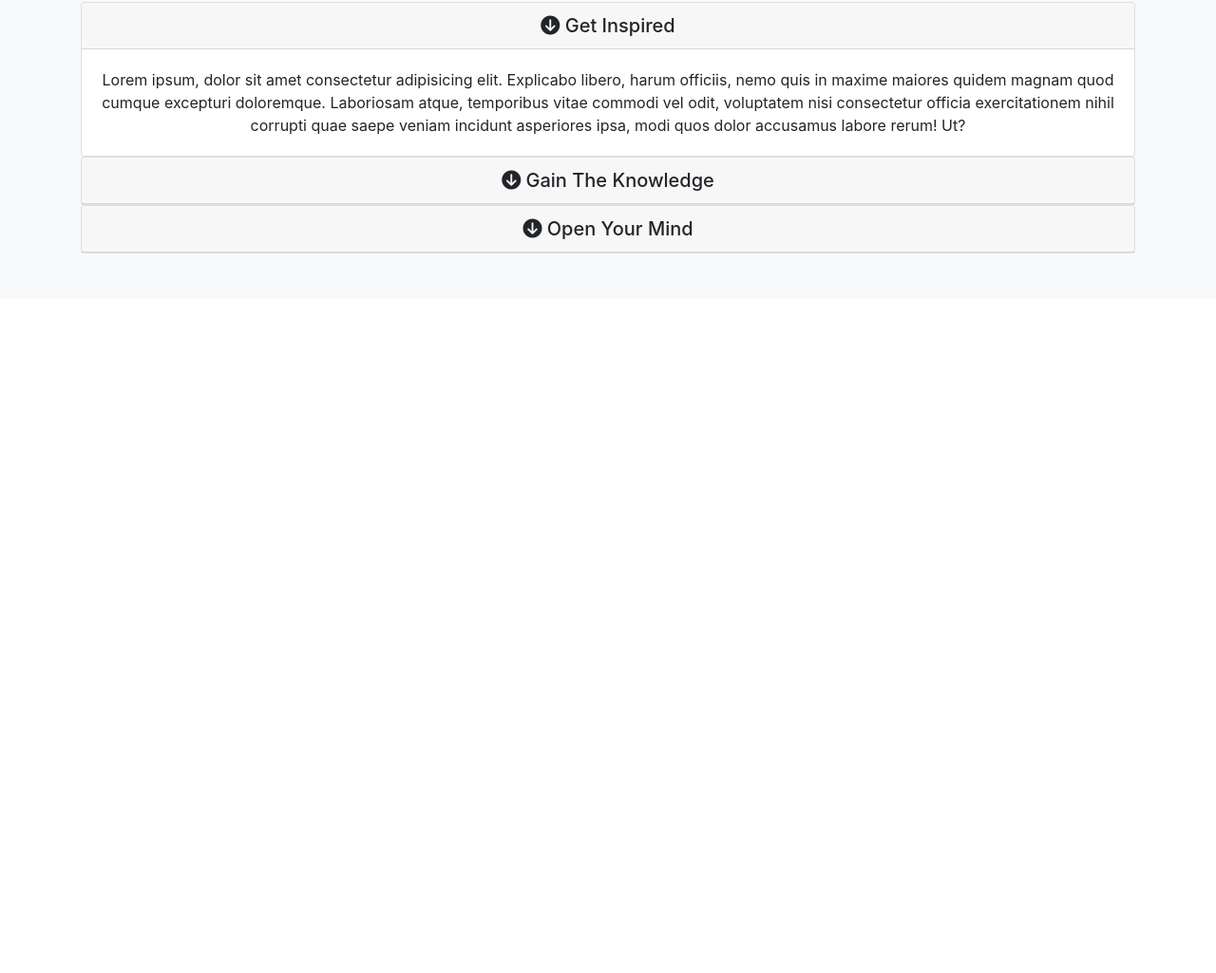
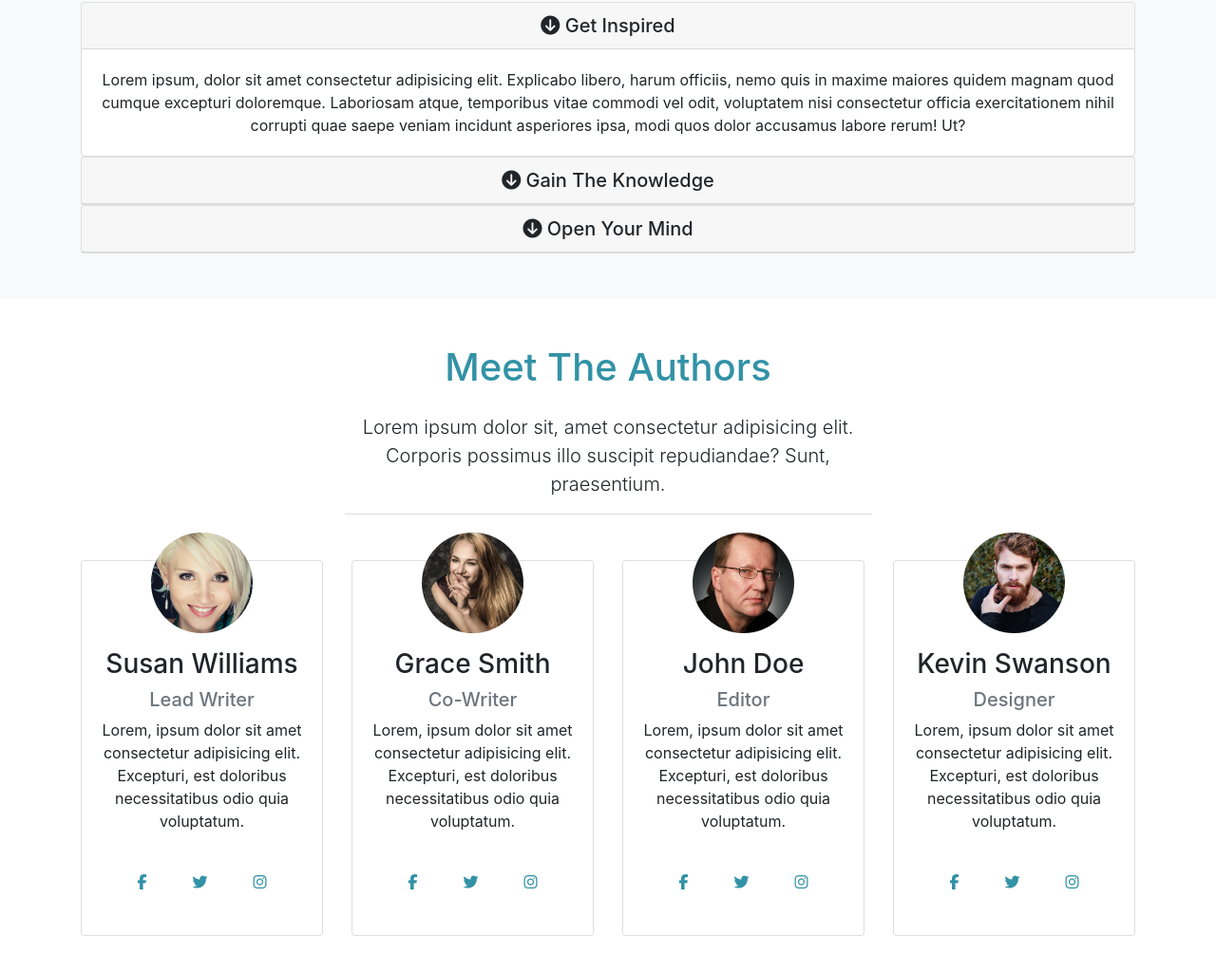
Before and after one commit to rmamchyk/mizuxe, a plain HTML site: page index.html in a window 1280 px wide. Shown: the part 1376-2401 px from the top of the page at 95% size. Before the commit the page ends 1691 px from the top, so only its background shows below. Drawn offline with nearby package versions, Linux system fonts and the light colour scheme.

Commit message:
Implemented Authors section

```diff
--- a/index.html
+++ b/index.html
@@ -179,6 +179,134 @@
     </div>
   </section>
 
+  <!-- AUTHORS -->
+  <section id="authors" class="my-5 text-center">
+    <div class="container">
+      <div class="row">
+        <div class="col">
+          <div class="info-header mb-5">
+            <h1 class="text-primary pb-3">Meet The Authors</h1>
+            <p class="lead">Lorem ipsum dolor sit, amet consectetur adipisicing elit. Corporis possimus illo suscipit repudiandae? Sunt, praesentium.</p>
+          </div>
+        </div>
+      </div>
+
+      <div class="row">
+        <div class="col-lg-3 col-md-6">
+          <div class="card">
+            <div class="card-body">
+              <img src="img/person1.jpg" class="img-fluid rounded-circle w-50 mb-3">
+              <h3>Susan Williams</h3>
+              <h5 class="text-muted">Lead Writer</h5>
+              <p>Lorem, ipsum dolor sit amet consectetur adipisicing elit. Excepturi, est doloribus necessitatibus odio quia voluptatum.</p>
+              <div class="d-flex justify-content-center">
+                <div class="p-4">
+                  <a href="https://facebook.com">
+                    <i class="fab fa-facebook-f"></i>
+                  </a>
+                </div>
+                <div class="p-4">
+                  <a href="https://twitter.com">
+                    <i class="fab fa-twitter"></i>
+                  </a>
+                </div>
+                <div class="p-4">
+                  <a href="https://instagram.com">
+                    <i class="fab fa-instagram"></i>
+                  </a>
+                </div>
+              </div>
+            </div>
+          </div>
+        </div>
+
+        <div class="col-lg-3 col-md-6">
+          <div class="card">
+            <div class="card-body">
+              <img src="img/person2.jpg" class="img-fluid rounded-circle w-50 mb-3">
+              <h3>Grace Smith</h3>
+              <h5 class="text-muted">Co-Writer</h5>
+              <p>Lorem, ipsum dolor sit amet consectetur adipisicing elit. Excepturi, est doloribus necessitatibus odio quia voluptatum.</p>
+              <div class="d-flex justify-content-center">
+                <div class="p-4">
+                  <a href="https://facebook.com">
+                    <i class="fab fa-facebook-f"></i>
+                  </a>
+                </div>
+                <div class="p-4">
+                  <a href="https://twitter.com">
+                    <i class="fab fa-twitter"></i>
+                  </a>
+                </div>
+                <div class="p-4">
+                  <a href="https://instagram.com">
+                    <i class="fab fa-instagram"></i>
+                  </a>
+                </div>
+              </div>
+            </div>
+          </div>
+        </div>
+
+        <div class="col-lg-3 col-md-6">
+          <div class="card">
+            <div class="card-body">
+              <img src="img/person3.jpg" class="img-fluid rounded-circle w-50 mb-3">
+              <h3>John Doe</h3>
+              <h5 class="text-muted">Editor</h5>
+              <p>Lorem, ipsum dolor sit amet consectetur adipisicing elit. Excepturi, est doloribus necessitatibus odio quia voluptatum.</p>
+              <div class="d-flex justify-content-center">
+                <div class="p-4">
+                  <a href="https://facebook.com">
+                    <i class="fab fa-facebook-f"></i>
+                  </a>
+                </div>
+                <div class="p-4">
+                  <a href="https://twitter.com">
+                    <i class="fab fa-twitter"></i>
+                  </a>
+                </div>
+                <div class="p-4">
+                  <a href="https://instagram.com">
+                    <i class="fab fa-instagram"></i>
+                  </a>
+                </div>
+              </div>
+            </div>
+          </div>
+        </div>
+
+        <div class="col-lg-3 col-md-6">
+          <div class="card">
+            <div class="card-body">
+              <img src="img/person4.jpg" class="img-fluid rounded-circle w-50 mb-3">
+              <h3>Kevin Swanson</h3>
+              <h5 class="text-muted">Designer</h5>
+              <p>Lorem, ipsum dolor sit amet consectetur adipisicing elit. Excepturi, est doloribus necessitatibus odio quia voluptatum.</p>
+              <div class="d-flex justify-content-center">
+                <div class="p-4">
+                  <a href="https://facebook.com">
+                    <i class="fab fa-facebook-f"></i>
+                  </a>
+                </div>
+                <div class="p-4">
+                  <a href="https://twitter.com">
+                    <i class="fab fa-twitter"></i>
+                  </a>
+                </div>
+                <div class="p-4">
+                  <a href="https://instagram.com">
+                    <i class="fab fa-instagram"></i>
+                  </a>
+                </div>
+              </div>
+            </div>
+          </div>
+        </div>
+      </div>
+    </div>
+  </section>
+
   <script src="http://code.jquery.com/jquery-3.4.1.min.js" integrity="sha256-CSXorXvZcTkaix6Yvo6HppcZGetbYMGWSFlBw8HfCJo=" crossorigin="anonymous"></script>
   <script src="https://cdnjs.cloudflare.com/ajax/libs/popper.js/1.14.7/umd/popper.min.js" integrity="sha384-UO2eT0CpHqdSJQ6hJty5KVphtPhzWj9WO1clHTMGa3JDZwrnQq4sF86dIHNDz0W1" crossorigin="anonymous"></script>
   <script src="https://stackpath.bootstrapcdn.com/bootstrap/4.3.1/js/bootstrap.min.js" integrity="sha384-JjSmVgyd0p3pXB1rRibZUAYoIIy6OrQ6VrjIEaFf/nJGzIxFDsf4x0xIM+B07jRM" crossorigin="anonymous"></script>
--- a/scss/style.scss
+++ b/scss/style.scss
@@ -37,6 +37,25 @@ body {
   border-bottom: 1px solid #ddd;
 }
 
+#authors {
+  img {
+    margin-top: -50px;
+  }
+
+  .card {
+    cursor: pointer;
+
+    &:hover {
+      background-color: $primary;
+      color: #fff;
+
+      .fab {
+        color: #fff;
+      }
+    }
+  }
+}
+
 @media screen and (max-width: 768px) {
   #showcase {
     min-height: 500px;
```
Also changed, not shown: css/style.css.
